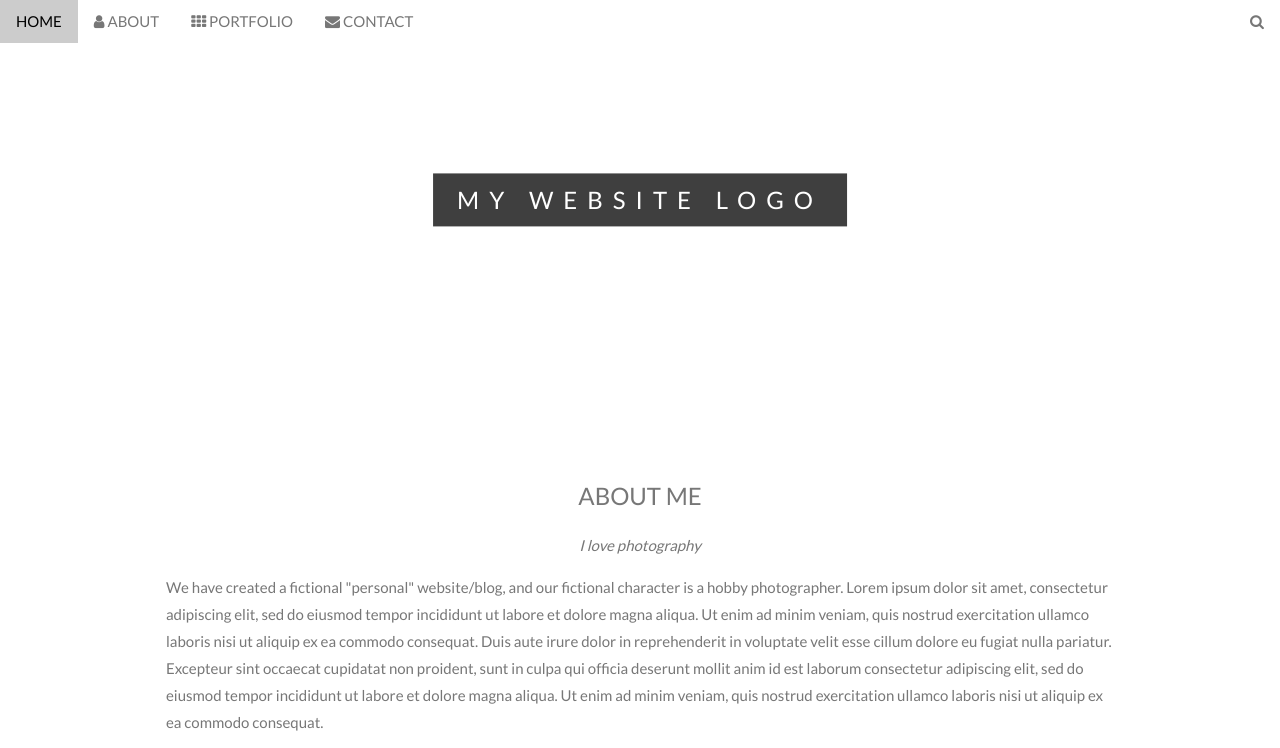
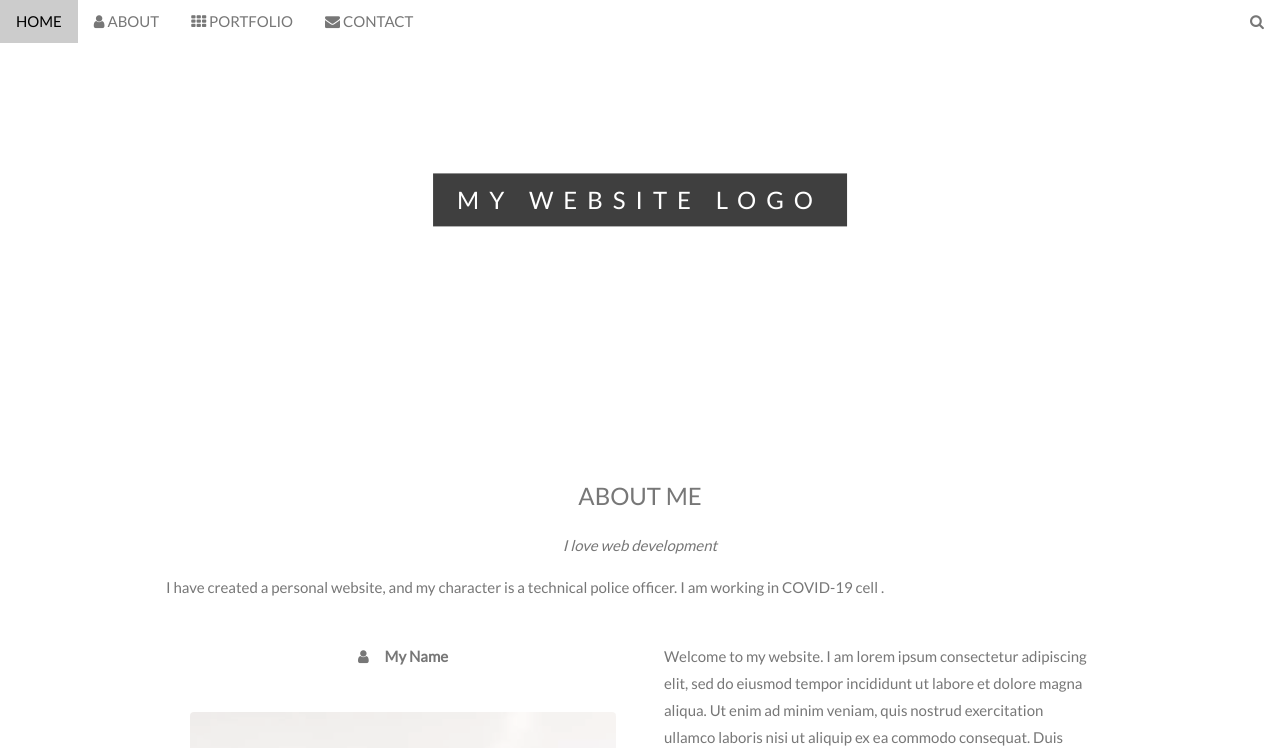
Before and after one commit to m7taragi/m7taragi.github.io, a plain HTML site: page index.html in a window 1280 px wide. Shown: the top 748 px of the page. Drawn offline with nearby package versions, Linux system fonts and the light colour scheme.

Commit message:
index.html created

```diff
--- a/index.html
+++ b/index.html
@@ -89,10 +89,8 @@ body, html {
 <!-- Container (About Section) -->
 <div class="w3-content w3-container w3-padding-64" id="about">
   <h3 class="w3-center">ABOUT ME</h3>
-  <p class="w3-center"><em>I love photography</em></p>
-  <p>We have created a fictional "personal" website/blog, and our fictional character is a hobby photographer. Lorem ipsum dolor sit amet, consectetur adipiscing elit, sed do eiusmod tempor incididunt ut labore et dolore magna aliqua. Ut enim ad minim veniam,
-    quis nostrud exercitation ullamco laboris nisi ut aliquip ex ea commodo consequat. Duis aute irure dolor in reprehenderit in voluptate velit esse cillum dolore eu fugiat nulla pariatur. Excepteur sint occaecat cupidatat non proident, sunt in culpa
-    qui officia deserunt mollit anim id est laborum consectetur adipiscing elit, sed do eiusmod tempor incididunt ut labore et dolore magna aliqua. Ut enim ad minim veniam, quis nostrud exercitation ullamco laboris nisi ut aliquip ex ea commodo consequat.</p>
+  <p class="w3-center"><em>I love web development</em></p>
+  <p>I have created a personal website, and my character is a technical police officer. I am working in COVID-19 cell .</p>
   <div class="w3-row">
     <div class="w3-col m6 w3-center w3-padding-large">
       <p><b><i class="fa fa-user w3-margin-right"></i>My Name</b></p><br>
```
